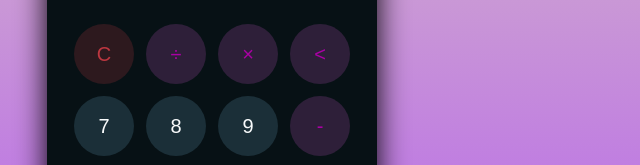
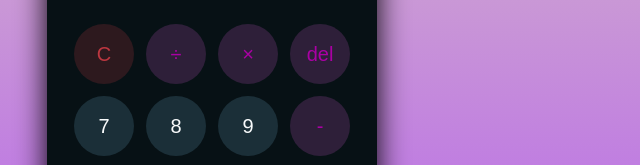
Before and after one commit to YannKamche/Basic-Frontend-Projects, a plain HTML site: page Calculator/Swipeable Light Dark Theme Calculator/index.html in a window 1280 px wide. Shown: the part 287-452 px from the top of the page, 428-1068 px from the left. Drawn offline with Linux system fonts and the light colour scheme.

Commit message:
Added the delete button

```diff
--- a/Calculator/Swipeable Light Dark Theme Calculator/index.html
+++ b/Calculator/Swipeable Light Dark Theme Calculator/index.html
@@ -24,7 +24,7 @@
                         <td><button class="btn-operator" id="clear">C</button></td>
                         <td><button class="btn-operator" id="/">&divide;</button></td>
                         <td><button class="btn-operator" id="*">&times;</button></td>
-                        <td><button class="btn-operator" id="backspace"><</button></td>
+                        <td><button class="btn-operator" id="backspace"> del</button></td>
                     </tr>
                     <tr>
                         <td><button class="btn-number" id="7">7</button></td>
```
